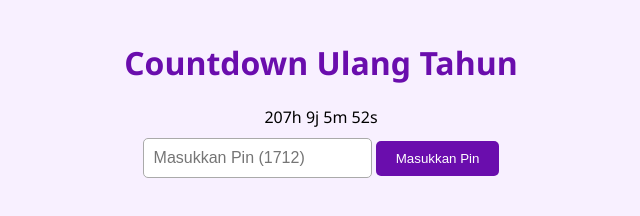
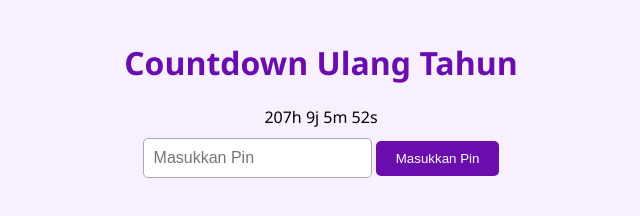
Before and after one commit to soulsanne/TEST3, a plain HTML site: page index.html in a window 1280 px wide. Shown: the full height of the page, 319-959 px from the left. Drawn offline with Linux system fonts and the light colour scheme.

Commit message:
Update index.html

```diff
--- a/index.html
+++ b/index.html
@@ -12,7 +12,7 @@
   <div id="countdownPage">
     <h1>Countdown Ulang Tahun</h1>
     <div id="countdown"></div>
-    <input type="text" id="pinInput" placeholder="Masukkan Pin (1712)" />
+    <input type="text" id="pinInput" placeholder="Masukkan Pin" />
     <button id="pinButton">Masukkan Pin</button>
   </div>
 
```
